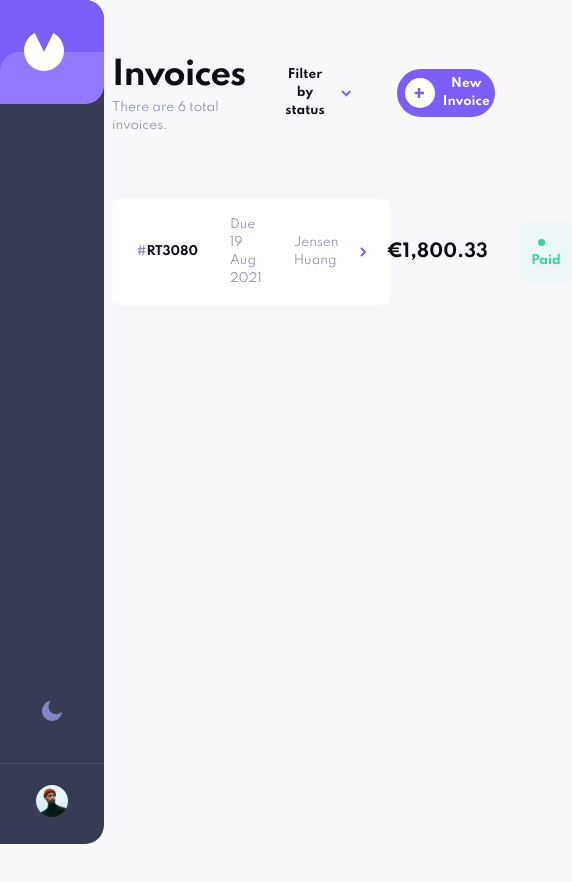
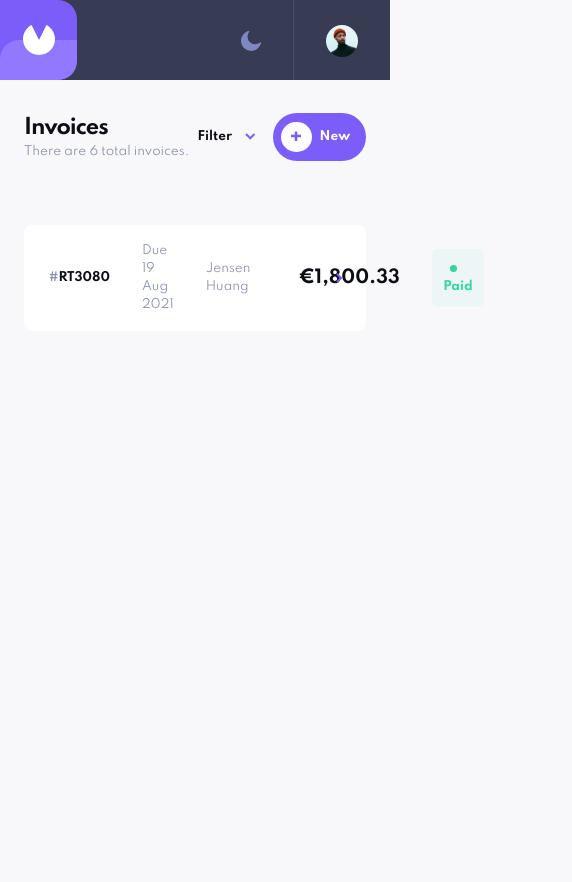
Before and after one commit to DipeshChouhan/InvoiceApp, a website built with Vite: page index.html in a window 390 px wide. Shown: the whole page, 572 px wide, since content can reach past the window. Before the commit the page ends 844 px from the top, so only its background shows below. Built offline with nearby package versions, Linux system fonts and the light colour scheme.

Commit message:
media queries are added

```diff
--- a/index.html
+++ b/index.html
@@ -260,7 +260,9 @@
           <div class="invoice-about-right">
             <div class="filter-btn-box">
               <button class="filter-btn">
-                Filter by status
+                <!-- Filter by status -->
+                <span class="filter-btn-txt">Filter by status</span>
+                <span class="filter-btn-txt2">Filter</span>
                 <img
                   class="filter-btn-img"
                   src="public/assets/icon-arrow-down.svg"
@@ -271,7 +273,9 @@
               <img
                 class="new-invoice-btn-img"
                 src="public/assets/icon-plus.svg"
-              />New Invoice
+              />
+              <span class="new-invoice-btn-txt"> New Invoice </span>
+              <span class="new-invoice-btn-txt2">New</span>
             </button>
 
             <div class="filter-dropdown">
--- a/main.js
+++ b/main.js
@@ -11,16 +11,18 @@ import {
 } from "./src/components.js";
 import { appState as state, appLocalState as localState } from "./src/state.js";
 
-
 themeSwitch.addEventListener("click", onThemeSwitcherClick(state));
 
 filterBtn.addEventListener("click", onFilterButtonClick(localState));
 
 filterDropDown.addEventListener("click", onFilterCheckClick(state));
 
-document.querySelector(".new-invoice-btn").addEventListener("click", onNewInvoiceBtnClick(localState) );
+document
+  .querySelector(".new-invoice-btn")
+  .addEventListener("click", onNewInvoiceBtnClick(localState));
 
 document.body.addEventListener("click", (event) => {
+  console.log(event.target.className);
   if (
     event.target.className != "filter-dropdown" &&
     event.target.className != "filter-btn" &&
@@ -28,7 +30,7 @@ document.body.addEventListener("click", (event) => {
   ) {
     if (localState.dropDownIndex == 0) {
       filterDropDown.style.display = "none";
-      filterBtn.firstElementChild.style.transform = "rotate(0deg)";
+      filterBtn.children[2].style.transform = "rotate(0deg)";
       localState.dropDownIndex = 1;
     }
   }
--- a/src/components.js
+++ b/src/components.js
@@ -27,11 +27,11 @@ function onThemeSwitcherClick(state) {
 }
 
 function onFilterButtonClick(state) {
-  const display = ["none", "block"];
 
   return () => {
-    filterDropDown.style.display = display[state.dropDownIndex];
-    filterBtn.firstElementChild.style.transform = `rotate(${-180 * state.dropDownIndex
+    console.log("clicked", state.dropDownIndex);
+    filterDropDown.style.display = state.dropDownState[state.dropDownIndex];
+    filterBtn.children[2].style.transform = `rotate(${-180 * state.dropDownIndex
       }deg)`;
     state.dropDownIndex ^= 1;
   };
--- a/src/state.js
+++ b/src/state.js
@@ -1,12 +1,12 @@
 // load from local storage
-const appState = {
+let appState = {
   theme: 0, // light theme
   filterChecked: "filter-draft-check",
   dropDown: 0,
 };
 
-const appLocalState = {
-  dropDownState: ["none", "display"],
+let appLocalState = {
+  dropDownState: ["none", "block"],
   dropDownIndex: 1,
   drawerState: 0,
 };
--- a/style.css
+++ b/style.css
@@ -528,7 +528,6 @@ img {
 .invoice-box {
   max-width: 730px;
   margin: 2rem auto;
-  /* padding: 3rem 4rem; */
 }
 .invoice-about-box {
   display: flex;
@@ -565,6 +564,13 @@ img {
   color: var(--txt-secondary-clr);
   transition: color 0.3s ease 0s, background 0.3s ease 0s;
 }
+.filter-btn-txt2 {
+  pointer-events: none;
+  display: none;
+}
+.filter-btn-txt {
+  pointer-events: none;
+}
 
 .filter-btn-img {
   margin-left: 1rem;
@@ -585,6 +591,10 @@ img {
   padding-left: 0.5rem;
   padding-right: 1rem;
   cursor: pointer;
+}
+
+.new-invoice-btn-txt2 {
+  display: none;
 }
 
 .filter-dropdown-txt {
@@ -741,3 +751,101 @@ img {
 .pending-btn-dot {
   background-color: var(--pending-btn-clr);
 }
+
+
+@media(max-width: 900px) {
+
+.side-box {
+  width: 100%;
+  height: 5rem;
+  border-radius: 0%;
+  flex-direction: row;
+  position: fixed;
+  top: 0;
+}
+
+.logo-img {
+  width: 2rem;
+  margin-left: 1rem;
+}
+
+.logo-box {
+  width: 6rem;
+  height: 100%;
+}
+
+.theme-box {
+  height: 5rem;
+  flex-direction: row;
+  justify-content: flex-end;
+  margin: 0;
+}
+
+
+.h-line {
+  width: 1px;
+  height: 100%;
+  margin: 0;
+}
+
+.avatar-img-box,
+.theme-img {
+  margin-top: 0.5rem;
+  cursor: pointer;
+  padding: 0rem 1rem;
+}
+
+.app-container {
+  /* display: none; */
+  margin: 0;
+  position: relative;
+  margin-top: 7rem;
+  padding: 0rem 1.5rem;
+}
+
+.drawer {
+  max-width: 650px;
+  padding-left: 2.5rem;
+  top: 5rem;
+  transition: transform 0.5s cubic-bezier(0.82, 0.085, 0.395, 0.895);
+}
+
+.invoice-about-right {
+  display: flex;
+  align-items: center;
+  justify-content: space-between;
+  position: relative;
+  padding-left: 0.2rem;
+}
+}
+
+@media(max-width: 550px) {
+
+
+
+.invoice-about-left h1 {
+  font-size: 1.3rem;
+}
+
+.filter-btn {
+  margin-right: 0.1rem;
+}
+.filter-btn-txt2 {
+  display: block;
+}
+.filter-btn-txt {
+  display: none;
+}
+
+.filter-btn-img {
+  margin-left: 0.8rem;
+}
+
+.new-invoice-btn-txt {
+  display: none;
+}
+.new-invoice-btn-txt2 {
+  display: block;
+}
+
+}
```
